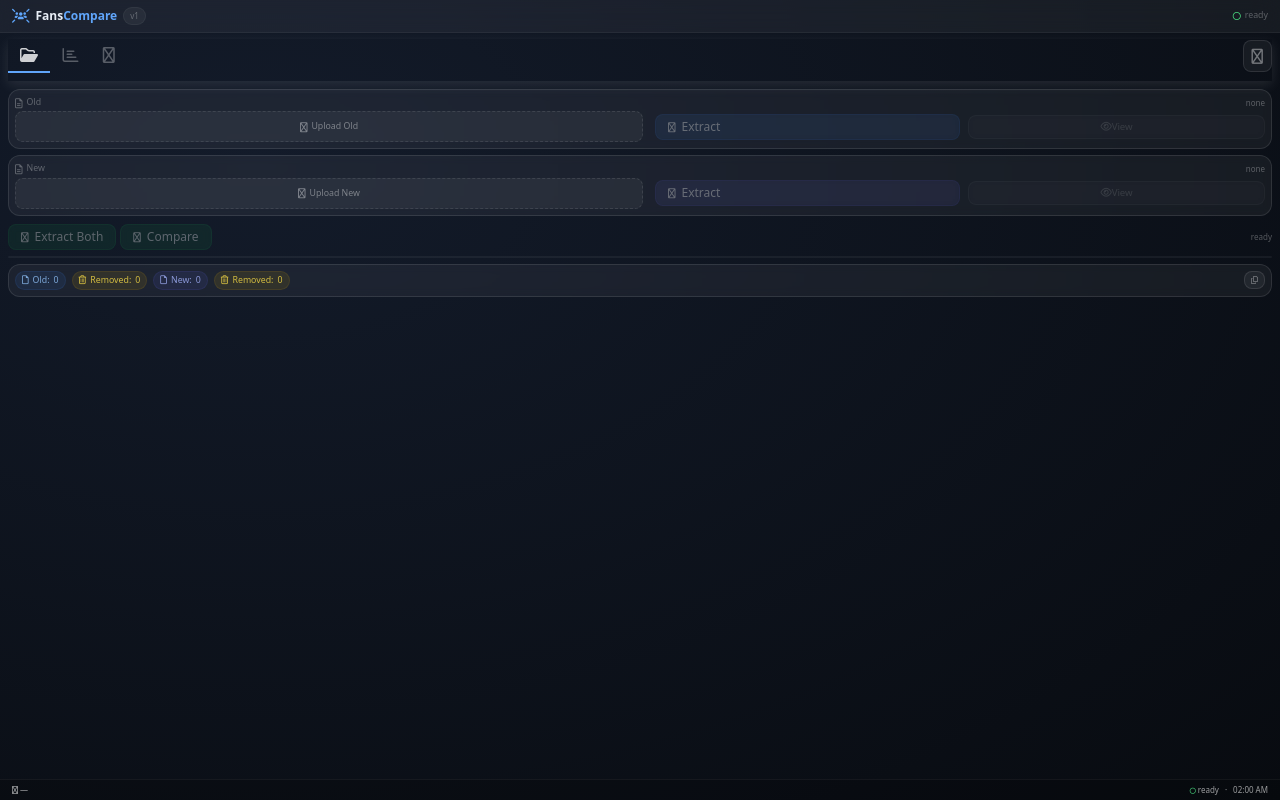
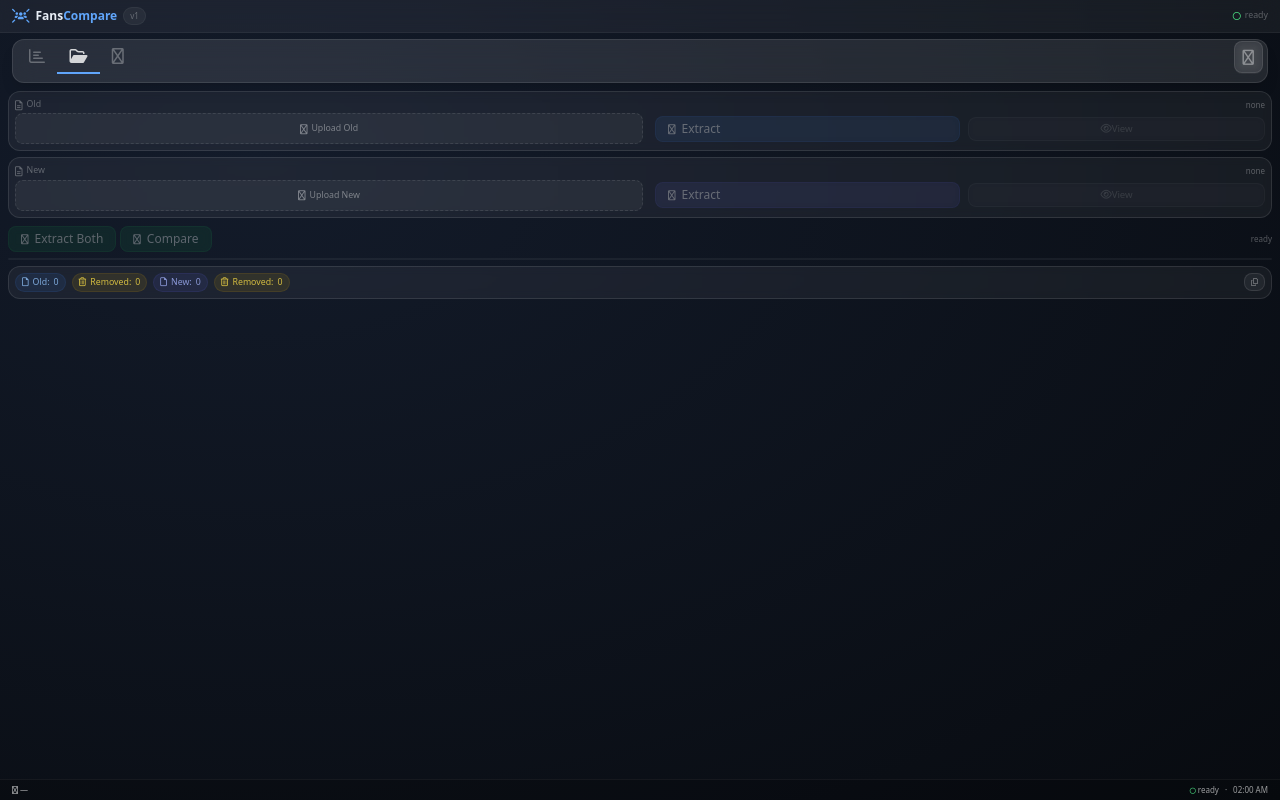
Before and after one commit to otapt2011/followers-compare, a plain HTML site: page index.html in a window 1280 px wide. Drawn offline with nearby package versions, Linux system fonts and the light colour scheme.

Commit message:
Update index.html

```diff
--- a/index.html
+++ b/index.html
@@ -58,14 +58,14 @@
     </header>
 
     <main class="flex-1 min-h-0 flex flex-col overflow-hidden px-2 py-1.5">
-      <div class="flex-shrink-0 flex items-center gap-0 pb-2 mb-2 relative z-10 shadow-[0_4px_12px_rgba(255,255,255,0.1)]">
-        <button class="tab-btn text-[1rem] px-3 py-2 border-b-2 border-transparent text-white/30 hover:text-white/60 transition font-medium uppercase tracking-wide flex items-center gap-1.5" data-tab="tab-files">
+      <div class="flex-shrink-0 flex items-center gap-0 pb-2 mb-2 relative z-10 bg-white/10 backdrop-blur-md border border-white/10 rounded-xl mx-1 px-1 shadow-lg">
+  <button class="tab-btn text-[1rem] px-3 py-2 border-b-2 hover:text-white/60 transition font-medium uppercase tracking-wide flex items-center gap-1.5 text-white/80 border-blue-400" data-tab="tab-results">
+    <i class="fa-regular fa-chart-bar"></i> <span class="hidden xs:inline">Results</span>
+  </button>
+  <button class="tab-btn text-[1rem] px-3 py-2 border-b-2 hover:text-white/60 transition font-medium uppercase tracking-wide flex items-center gap-1.5 text-white/30 border-transparent" data-tab="tab-files">
     <i class="fa-regular fa-folder-open"></i> <span class="hidden xs:inline">Files</span>
   </button>
-        <button class="tab-btn text-[1rem] px-3 py-2 border-b-2 border-transparent text-white/30 hover:text-white/60 transition font-medium uppercase tracking-wide flex items-center gap-1.5" data-tab="tab-results">
-          <i class="fa-regular fa-chart-bar"></i> <span class="hidden xs:inline">Results</span>
-        </button>
-        <button class="tab-btn text-[1rem] px-3 py-2 border-b-2 border-transparent text-white/30 hover:text-white/60 transition font-medium uppercase tracking-wide flex items-center gap-1.5" data-tab="tab-stats">
+  <button class="tab-btn text-[1rem] px-3 py-2 border-b-2 hover:text-white/60 transition font-medium uppercase tracking-wide flex items-center gap-1.5 text-white/30 border-transparent" data-tab="tab-stats">
     <i class="fa-regular fa-table"></i> <span class="hidden xs:inline">Stats</span>
   </button>
   <div class="flex-1"></div>
```
Lines whose indentation alone changed are shown as unchanged.
